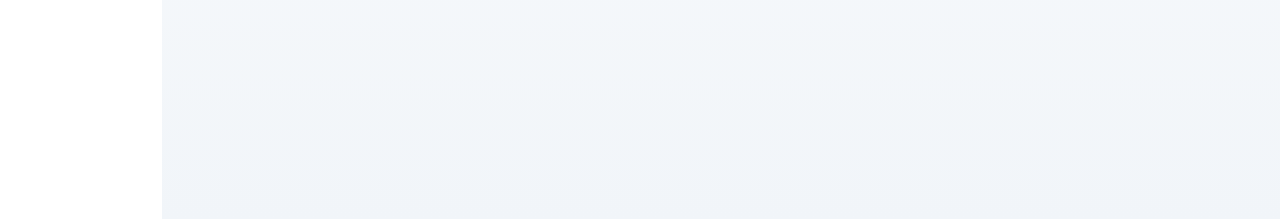
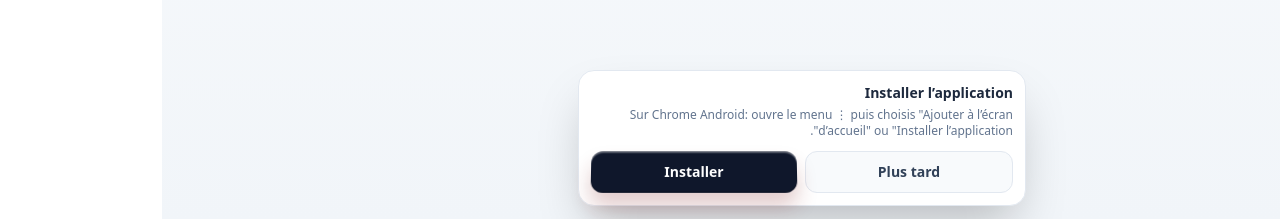
Before and after one commit to Gadnadj/Ace-plan, a React (Vite) app: page / in a window 1280 px wide. Shown: the part 578-797 px from the top of the page. Built offline with nearby package versions, Linux system fonts and the light colour scheme; no server answers.

Commit message:
fix: keep install button visible on first visit
Show the PWA banner once on first visit with a persistent "Installer" button, and trigger native install when available while preserving one-time prompt behavior.

```diff
--- a/src/components/InstallPwaPrompt.jsx
+++ b/src/components/InstallPwaPrompt.jsx
@@ -4,22 +4,33 @@ const STORAGE_KEY_INSTALL_PROMPT_SEEN = 'plan-pwa-install-prompt-seen'
 
 export default function InstallPwaPrompt() {
   const [installEvent, setInstallEvent] = useState(null)
+  const [canInstallNow, setCanInstallNow] = useState(false)
   const [visible, setVisible] = useState(false)
 
   useEffect(() => {
+    const dejaInstalle =
+      window.matchMedia?.('(display-mode: standalone)').matches ||
+      window.navigator.standalone === true
+    if (dejaInstalle) {
+      localStorage.setItem(STORAGE_KEY_INSTALL_PROMPT_SEEN, '1')
+      return
+    }
+
     const dejaVu = localStorage.getItem(STORAGE_KEY_INSTALL_PROMPT_SEEN) === '1'
-    if (dejaVu) return
+    if (!dejaVu) {
+      setVisible(true)
+    }
 
     const handleBeforeInstallPrompt = (event) => {
       event.preventDefault()
       setInstallEvent(event)
-      setVisible(true)
-      localStorage.setItem(STORAGE_KEY_INSTALL_PROMPT_SEEN, '1')
+      setCanInstallNow(true)
     }
 
     const handleAppInstalled = () => {
       setVisible(false)
       setInstallEvent(null)
+      setCanInstallNow(false)
       localStorage.setItem(STORAGE_KEY_INSTALL_PROMPT_SEEN, '1')
     }
 
@@ -33,25 +44,36 @@ export default function InstallPwaPrompt() {
   }, [])
 
   const handleInstaller = async () => {
-    if (!installEvent) return
-    await installEvent.prompt()
-    setVisible(false)
-    setInstallEvent(null)
+    if (installEvent) {
+      await installEvent.prompt()
+      setVisible(false)
+      setInstallEvent(null)
+      setCanInstallNow(false)
+      localStorage.setItem(STORAGE_KEY_INSTALL_PROMPT_SEEN, '1')
+      return
+    }
+
+    window.alert(
+      'Installation directe non disponible sur cet appareil/navigateur. Dans Chrome Android: menu ⋮ puis "Ajouter à l’écran d’accueil" ou "Installer l’application".'
+    )
   }
 
   const handleFermer = () => {
     setVisible(false)
     setInstallEvent(null)
+    setCanInstallNow(false)
     localStorage.setItem(STORAGE_KEY_INSTALL_PROMPT_SEEN, '1')
   }
 
-  if (!visible || !installEvent) return null
+  if (!visible) return null
 
   return (
     <div className="fixed bottom-4 left-1/2 z-50 w-[min(92vw,28rem)] -translate-x-1/2 rounded-2xl border border-slate-200 bg-white p-3 shadow-2xl">
       <p className="text-sm font-semibold text-slate-800">Installer l’application</p>
       <p className="mt-1 text-xs text-slate-500">
-        Ajoute ce site sur ton écran d’accueil pour un accès rapide.
+        {canInstallNow
+          ? 'Ajoute ce site sur ton écran d’accueil pour un accès rapide.'
+          : 'Sur Chrome Android: ouvre le menu ⋮ puis choisis "Ajouter à l’écran d’accueil" ou "Installer l’application".'}
       </p>
       <div className="mt-3 flex gap-2">
         <button
```
